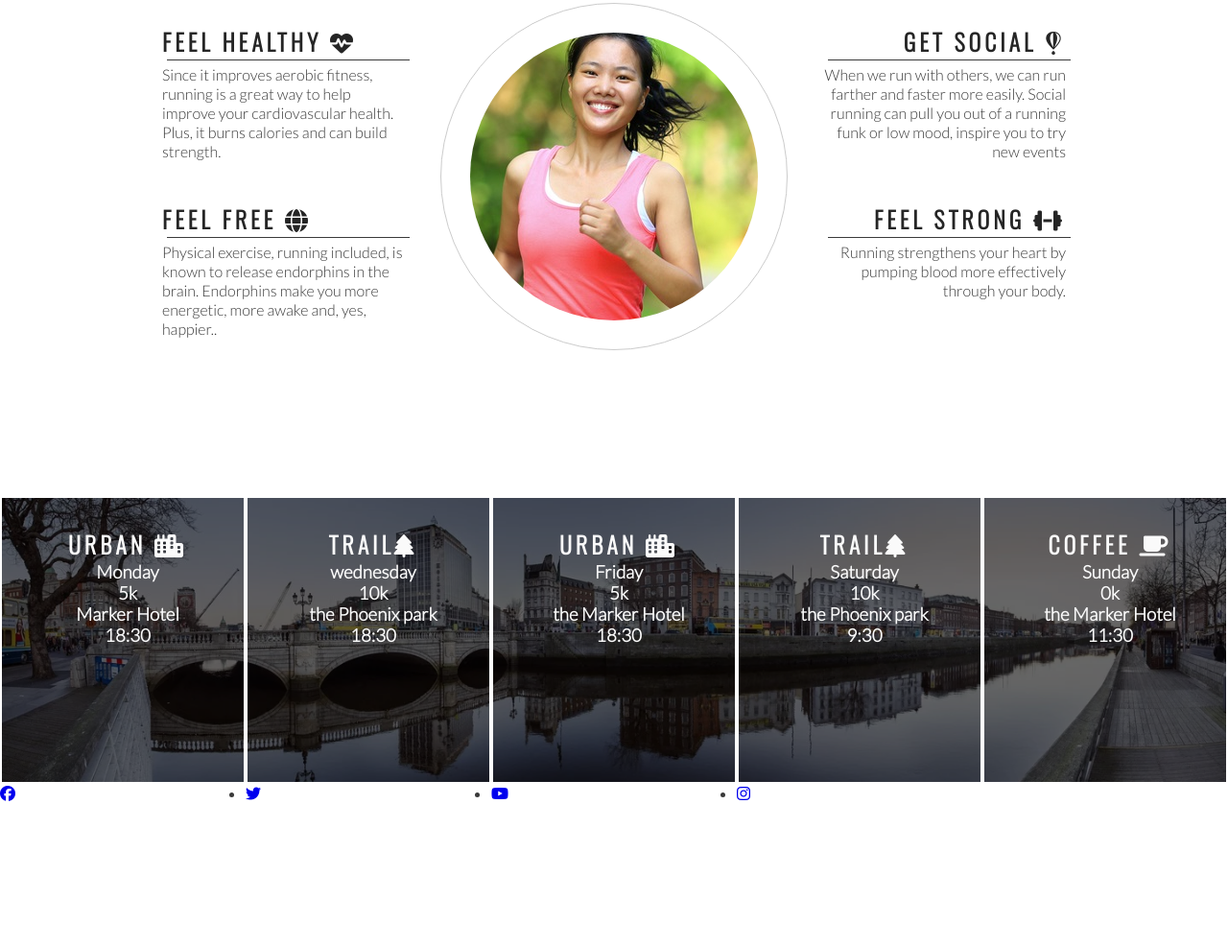
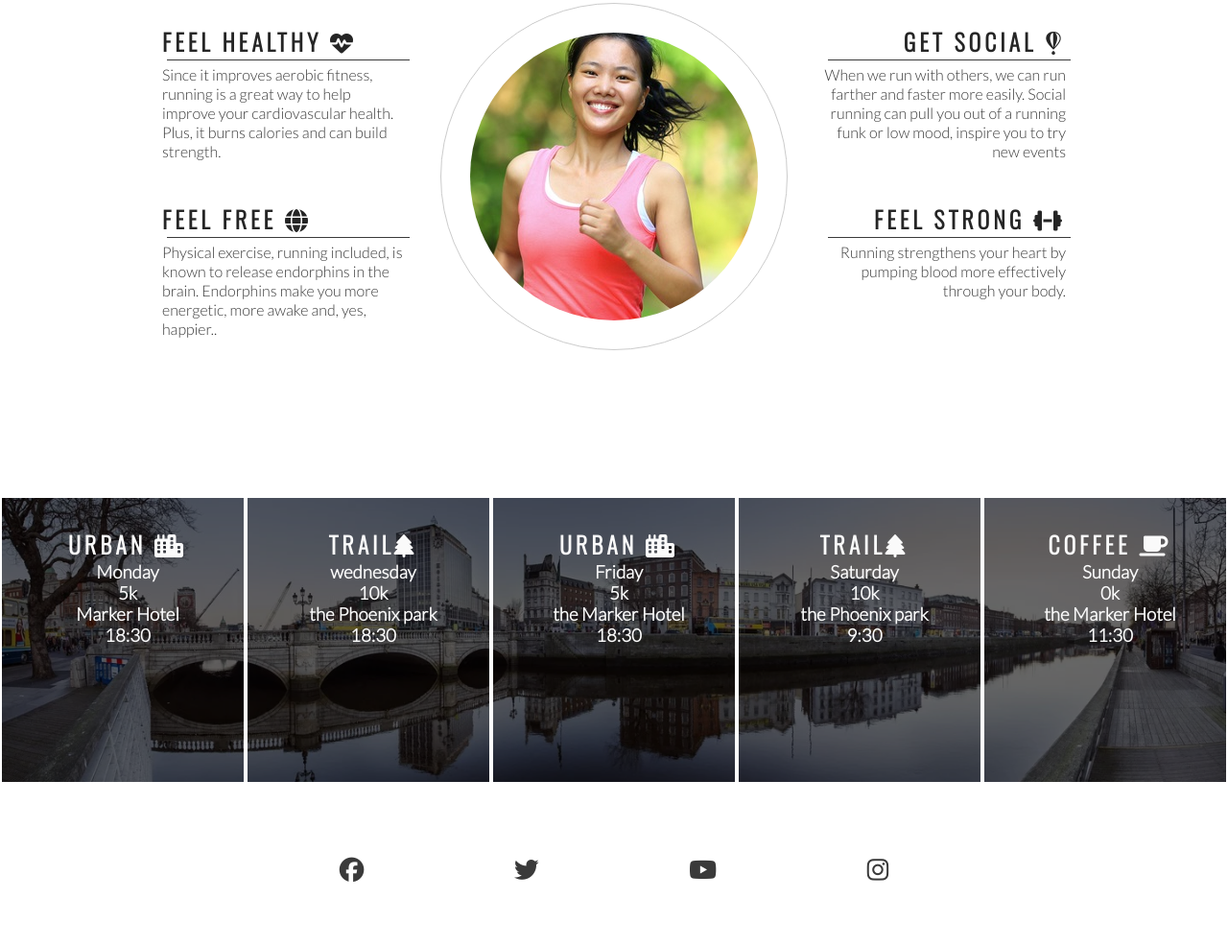
Before and after one commit to Melhefnawi/love-running, a plain HTML site: page index.html in a window 1280 px wide. Shown: the part 778-1764 px from the top of the page at 96% size. Before the commit the page ends 1614 px from the top, so only its background shows below. Drawn offline with nearby package versions, Linux system fonts and the light colour scheme.

Commit message:
styling our footer links

```diff
--- a/assets/css/style.css
+++ b/assets/css/style.css
@@ -210,7 +210,21 @@ hr{
     color: #fafafa;
 }
 
-#align ul li {
-    float:left;
-    width:20%;
+footer{
+    height:150px;
 }
+.social-networks{
+    text-align: center;
+}
+
+.social-networks > li {
+    display: inline;
+}
+
+.social-networks i {
+    color: #3a3a3a;
+    font-size: 160%;
+    margin: 1%;
+    padding:5%
+
+}
--- a/index.html
+++ b/index.html
@@ -113,8 +113,8 @@
             <h3>11:30</h3>
         </div>
     </section>
-    <footer id="align">
-        <ul>
+    <footer>
+        <ul class="social-networks">
             <li> <a href="http://facebook.com" target="_blank" rel="noopener"
                     aria-label="visite our facebook page(open in a new tab)"><i class="fa-brands fa-facebook"></i></a>
             </li>
```
